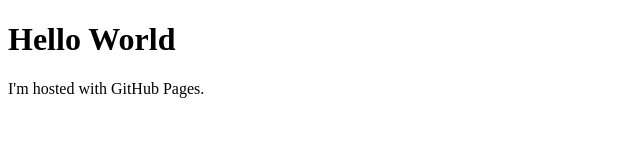
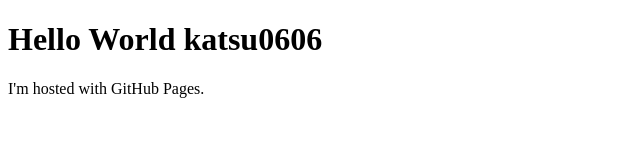
Before and after one commit to katsu0606/katsu0606.github.io, a plain HTML site: page index.html in a window 1280 px wide. Shown: the whole page, without its empty margins (0-640 px from the left). Drawn offline with Linux system fonts and the light colour scheme.

Commit message:
css commit

```diff
--- a/index.html
+++ b/index.html
@@ -1,7 +1,7 @@
 <!DOCTYPE html>
 <html>
 <body>
-<h1>Hello World</h1>
+<h1>Hello World katsu0606</h1>
 <p>I'm hosted with GitHub Pages.</p>
 </body>
 </html>
```
Also changed, not shown: common.css (added).
